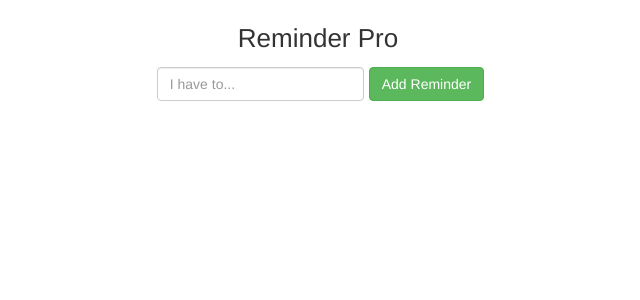
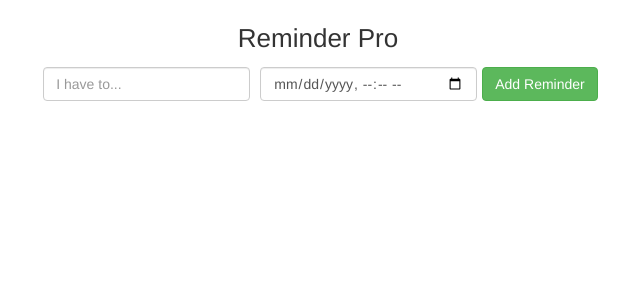
Before and after one commit to J-Waz/ReminderApp, a React (Create React App) app: page / in a window 1280 px wide. Shown: the top 300 px of the page, without its empty margins (322-962 px from the left). Built offline with nearby package versions, Linux system fonts and the light colour scheme.

Commit message:
adding input field for date

```diff
--- a/src/components/app.jsx
+++ b/src/components/app.jsx
@@ -56,6 +56,9 @@ class App extends Component {
               className="form-control"
               placeholder="I have to..."
             />
+            <input className="form-control" type="datetime-local">
+
+            </input>
           </div>
             <button onClick={() => this.addReminder()} type="button" className="btn btn-success">
               Add Reminder
```
